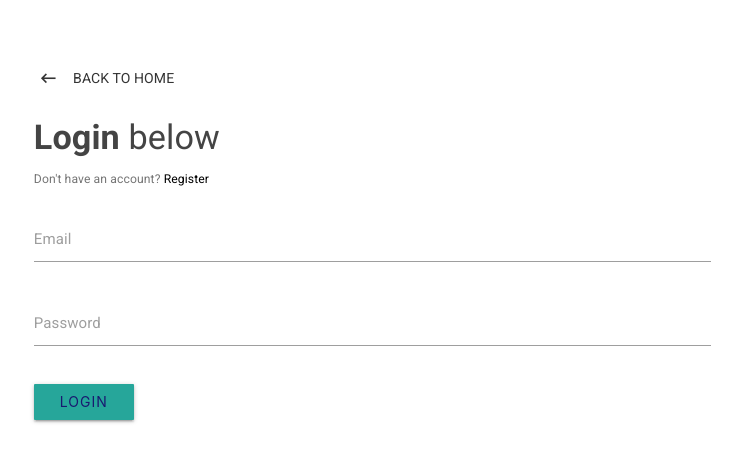
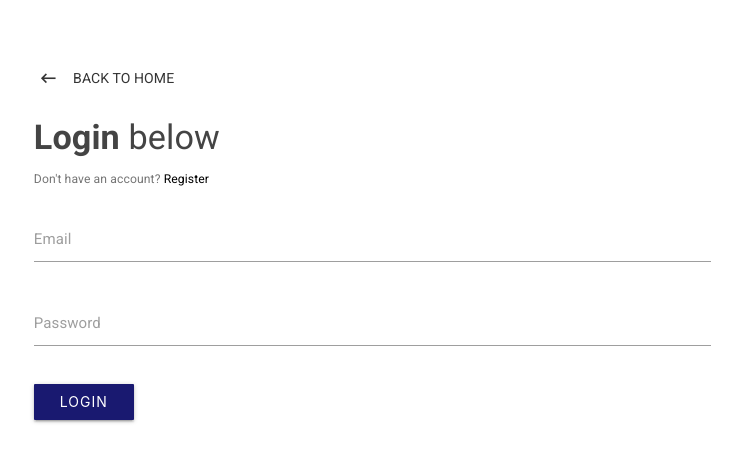
Before and after one commit to viant3/project_3, a React (Create React App) app in the folder client/: page /login in a window 1280 px wide. Shown: the top 462 px of the page, without its empty margins (340-1082 px from the left). Built offline with nearby package versions, Linux system fonts and the light colour scheme.

Commit message:
added style.css to button comp

```diff
--- a/client/src/components/Button/style.css
+++ b/client/src/components/Button/style.css
@@ -1,3 +1,3 @@
 button.btn {
-    color: #191970
+    background-color: #191970
 }
```
